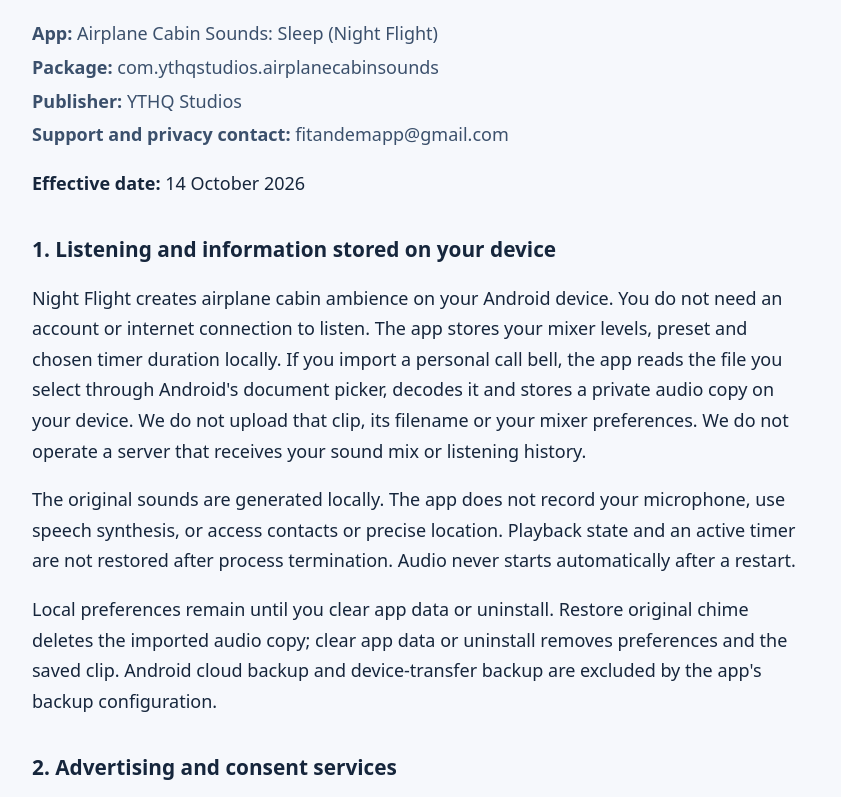
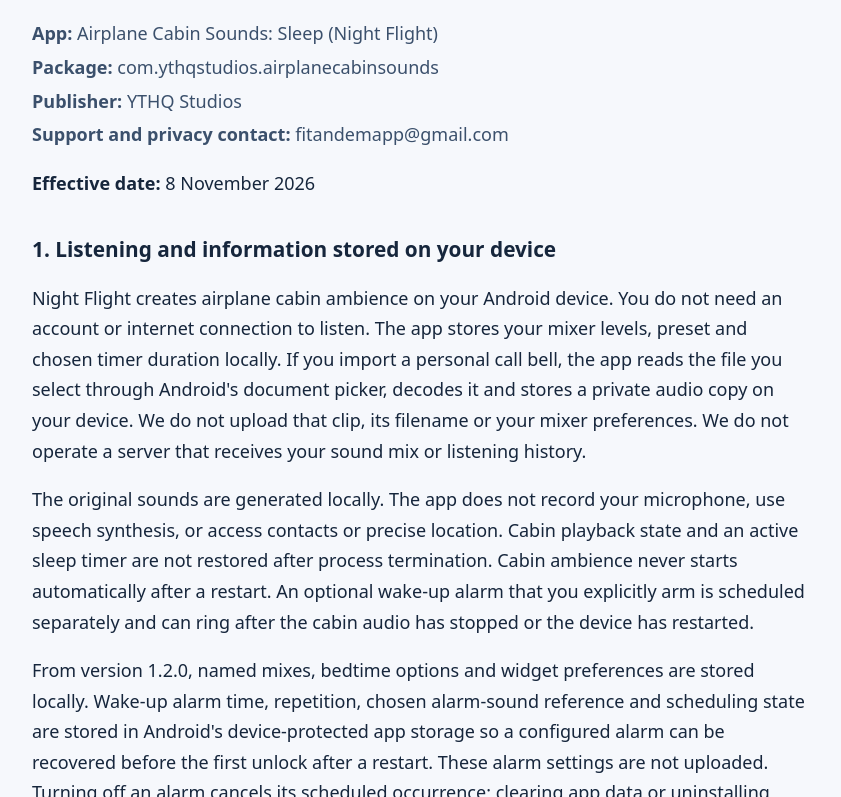
Before and after one commit to dkhiggins89/dkhiggins89.github.io, a plain HTML site: page night-flight/privacy.html in a window 1280 px wide. Shown: the part 106-903 px from the top of the page, without its empty margins (218-1059 px from the left). Drawn offline with Linux system fonts and the light colour scheme.

Commit message:
Describe Night Flight 1.2.0 wake-up alarm in privacy policy

```diff
--- a/night-flight/privacy.html
+++ b/night-flight/privacy.html
@@ -8,10 +8,11 @@
 <p class="detail"><strong>Package:</strong> com.ythqstudios.airplanecabinsounds</p>
 <p class="detail"><strong>Publisher:</strong> YTHQ Studios</p>
 <p class="detail"><strong>Support and privacy contact:</strong> fitandemapp@gmail.com</p>
-<p><strong>Effective date:</strong> 14 October 2026</p>
+<p><strong>Effective date:</strong> 8 November 2026</p>
 <h2>1. Listening and information stored on your device</h2>
 <p>Night Flight creates airplane cabin ambience on your Android device. You do not need an account or internet connection to listen. The app stores your mixer levels, preset and chosen timer duration locally. If you import a personal call bell, the app reads the file you select through Android&#x27;s document picker, decodes it and stores a private audio copy on your device. We do not upload that clip, its filename or your mixer preferences. We do not operate a server that receives your sound mix or listening history.</p>
-<p>The original sounds are generated locally. The app does not record your microphone, use speech synthesis, or access contacts or precise location. Playback state and an active timer are not restored after process termination. Audio never starts automatically after a restart.</p>
+<p>The original sounds are generated locally. The app does not record your microphone, use speech synthesis, or access contacts or precise location. Cabin playback state and an active sleep timer are not restored after process termination. Cabin ambience never starts automatically after a restart. An optional wake-up alarm that you explicitly arm is scheduled separately and can ring after the cabin audio has stopped or the device has restarted.</p>
+<p>From version 1.2.0, named mixes, bedtime options and widget preferences are stored locally. Wake-up alarm time, repetition, chosen alarm-sound reference and scheduling state are stored in Android&#x27;s device-protected app storage so a configured alarm can be recovered before the first unlock after a restart. These alarm settings are not uploaded. Turning off an alarm cancels its scheduled occurrence; clearing app data or uninstalling removes the saved settings and alarms.</p>
 <p>Local preferences remain until you clear app data or uninstall. Restore original chime deletes the imported audio copy; clear app data or uninstall removes preferences and the saved clip. Android cloud backup and device-transfer backup are excluded by the app&#x27;s backup configuration.</p>
 <h2>2. Advertising and consent services</h2>
 <p>The app integrates Google Mobile Ads Next-Gen SDK and Google&#x27;s User Messaging Platform (UMP). These services can use internet access independently of local listening. Banner ads can appear on the visible mixer, including during audio playback. There are no interstitial, rewarded or app-open ads. Banners are removed in Settings, in dim mode, while the app is backgrounded or locked, and when a saved lifetime ad-removal purchase is active. No advertisements are displayed by the media notification or on the lock screen.</p>
@@ -30,7 +31,7 @@
 <p>Refusing optional advertising purposes does not limit the mixer, bells, timers or offline listening. Depending on your region and choices, Google may still permit limited ads. Consent services may contact Google even if an advertisement is not shown, so refusing personalisation does not mean every network request or every category of SDK data processing stops.</p>
 <p>Consent is used for advertising personalisation and device storage where required. Privacy-choice processing supports compliance with applicable obligations. Google may also process data on other applicable legal bases, including legitimate interests such as service security and fraud prevention, as explained in its policy and the consent message. These interests concern maintaining a secure service and detecting invalid or abusive advertising activity; they do not give us access to your private audio files. Local mixer settings and the file you deliberately select are used to provide the functions you request.</p>
 <h2>4. Permissions</h2>
-<p>Internet and network-state permissions support advertising and consent. A media-playback foreground service and a partial wake lock support background listening and reliable sleep timing with the screen locked. Notifications provide playback controls. The document picker grants access to a file you choose without broad access to your media library. No microphone, contacts or precise location permission is requested.</p>
+<p>Internet and network-state permissions support advertising and consent. Media-playback foreground services and partial wake locks support background listening, sleep timing and a ringing wake-up alarm with the screen locked. Notifications provide playback, snooze and dismiss controls. Optional precise-alarm access schedules a wake-up time you choose; boot-completed and time-change broadcasts restore or update an armed alarm. Vibration is used only when enabled for a ringing alarm. The document picker grants access to a file you choose without broad access to your media library. No microphone, contacts or precise location permission is requested.</p>
 <h2>5. Retention and international processing</h2>
 <p>We do not hold a cloud account database or uploaded audio. Google retains advertising and consent information according to its own policies, legal obligations and service needs. We do not control Google&#x27;s retention periods and cannot promise deletion of information held by Google. Google may process information outside your country. Its privacy policy explains relevant international transfer safeguards and how to obtain further information about them.</p>
 <p>If you email us, we receive your email address and the information you provide. We use it to answer support enquiries and handle privacy requests, relying on legitimate interests in providing support and on legal obligations where applicable. Email is processed through our email provider, Google/Gmail. We keep correspondence for as long as needed to resolve the enquiry and meet applicable legal requirements; we do not ask you to send your personal audio file unless it is necessary and you choose to do so.</p>
```
